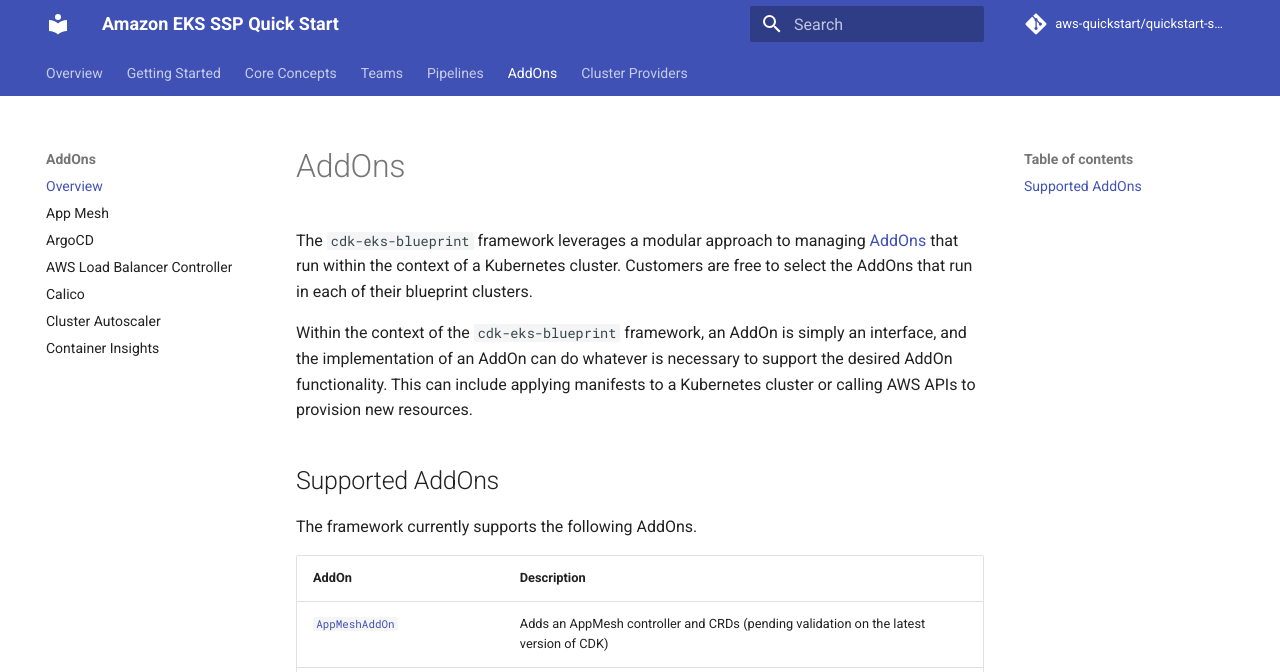
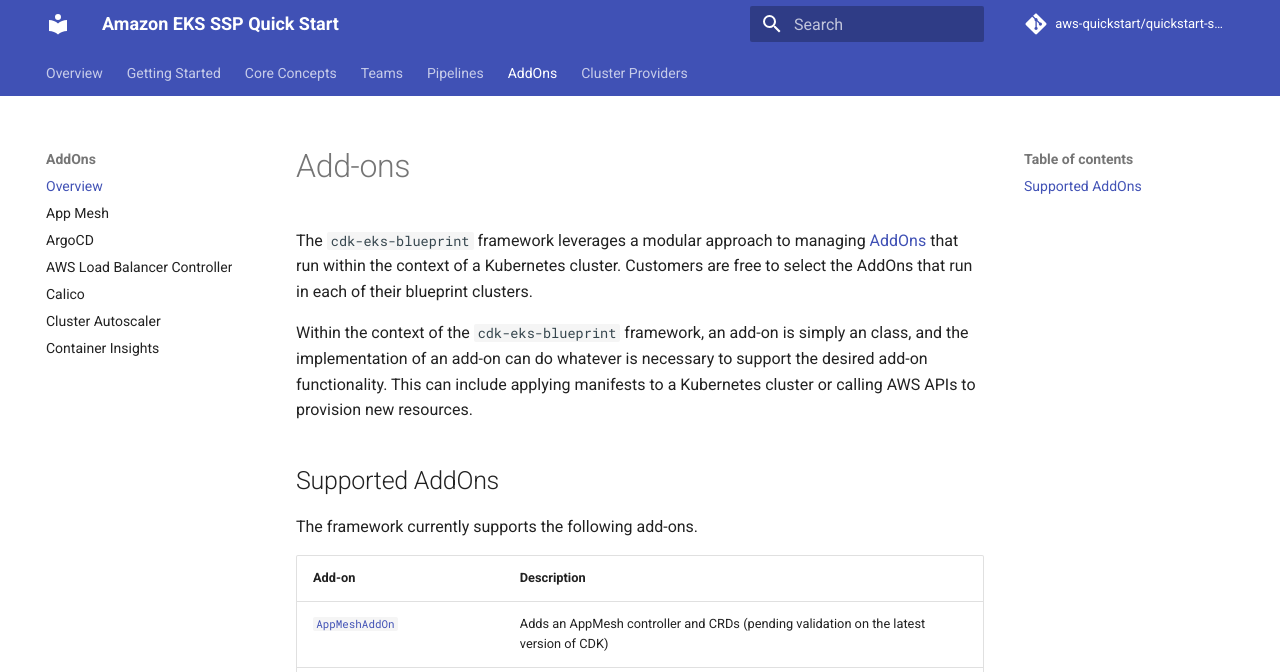
Before and after one commit to aws-quickstart/cdk-eks-blueprints, an MkDocs documentation site: the page built from docs/addons/index.md, in a window 1280 px wide and 1136 px high. Shown: the top 672 px of the window. Built offline with MkDocs 1.6.1 and Material for MkDocs 9.7.7, drawn with Linux system fonts in a browser that asks for light colours; comment, search, counter and statistics services are not loaded.

Commit message:
Fixing doc links

```diff
--- a/docs/addons/index.md
+++ b/docs/addons/index.md
@@ -1,14 +1,14 @@
-# AddOns
+# Add-ons
 
 The `cdk-eks-blueprint` framework leverages a modular approach to managing [AddOns](https://kubernetes.io/docs/concepts/cluster-administration/addons/) that run within the context of a Kubernetes cluster. Customers are free to select the AddOns that run in each of their blueprint clusters.
 
-Within the context of the `cdk-eks-blueprint` framework, an AddOn is simply an interface, and the implementation of an AddOn can do whatever is necessary to support the desired AddOn functionality. This can include applying manifests to a Kubernetes cluster or calling AWS APIs to provision new resources.
+Within the context of the `cdk-eks-blueprint` framework, an add-on is simply an class, and the implementation of an add-on can do whatever is necessary to support the desired add-on functionality. This can include applying manifests to a Kubernetes cluster or calling AWS APIs to provision new resources.
 
 ## Supported AddOns
 
-The framework currently supports the following AddOns.
+The framework currently supports the following add-ons.
 
-| AddOn             | Description                                                                       |
+| Add-on             | Description                                                                       |
 |-------------------|-----------------------------------------------------------------------------------|
 | [`AppMeshAddOn`](./app-mesh) | Adds an AppMesh controller and CRDs (pending validation on the latest version of CDK) |
 | [`ArgoCDAddOn`](./argo-cd) | Provisions Argo CD into your cluster. |
```
Also changed, not shown: docs/addons/app-mesh.md (+1 -1 lines), docs/getting-started.md (+8 -12 lines), docs/pipelines.md (+1 -1 lines), 1 other file.
